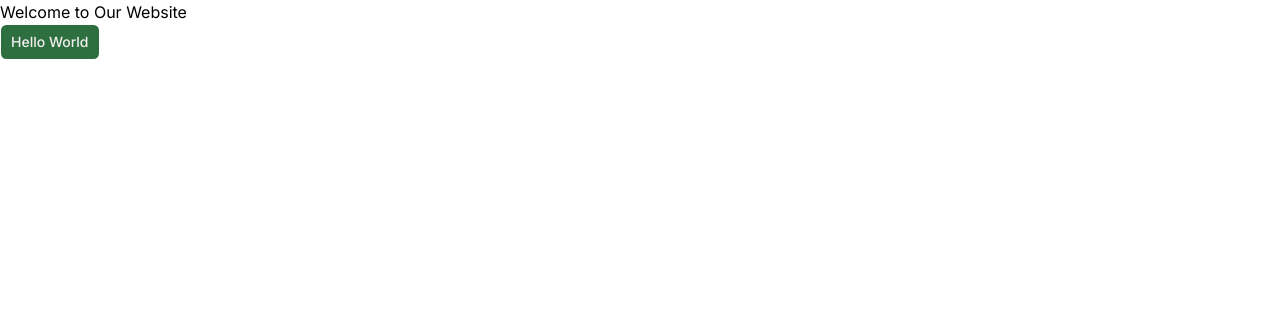
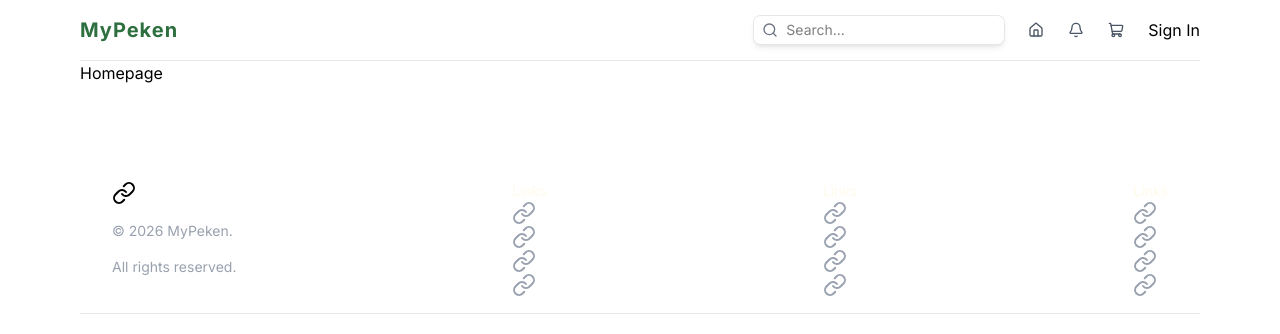
Before and after one commit to AdityaAdnyana/my-peken, a Next.js app in the folder my-peken/: page / in a window 1280 px wide. Shown: the top 334 px of the page. Built offline with nearby package versions, Linux system fonts and the light colour scheme.

Commit message:
feat: Footer, Navbar + SearchBar

```diff
--- a/my-peken/src/app/page.tsx
+++ b/my-peken/src/app/(buyer)/page.tsx
@@ -3,9 +3,6 @@ import Image from "next/image";
 
 export default function Home() {
   return (
-    <div>
-      <h1>Welcome to Our Website</h1>
-      <Button>Hello World</Button>
-    </div>
+    <div className="">Homepage</div>
   );
 }
--- a/my-peken/src/app/globals.css
+++ b/my-peken/src/app/globals.css
@@ -2,7 +2,7 @@
 @import "tw-animate-css";
 @import "shadcn/tailwind.css";
 
-@theme {
+@theme{
   /* Custom colors start */
   --color-mypeken-white : #F2F0EF;
   --color-mypeken-black : #4A4A4A;
@@ -13,8 +13,8 @@
   --color-mypeken-gray : #6B7280;
   /* Custom colors end */
 
-    --font-sans: var(--font-sans);
-    --font-heading: var(--font-heading);
+    --font-sans: var(--font-inter);
+    --font-heading: var(--font-monserrat);
 
     --color-sidebar-ring: var(--sidebar-ring);
     --color-sidebar-border: var(--sidebar-border);
@@ -165,3 +165,20 @@
     --radius: 0.5rem;
   }
 }
+
+@layer utilities{
+  :root {
+    --font-monserrat: 'Montserrat', sans-serif;
+    --font-inter: 'Inter', sans-serif;
+  }
+  h1,
+  h2,
+  h3,
+  h4,
+  h5{
+    font-family: var(--font-monserrat);
+  }
+  body{
+    font-family: var(--font-inter);
+  }
+}
--- a/my-peken/src/app/layout.tsx
+++ b/my-peken/src/app/layout.tsx
@@ -2,6 +2,8 @@ import type { Metadata } from "next";
 import { Inter, Montserrat } from "next/font/google";
 import "./globals.css";
 import { cn } from "@/lib/utils";
+import Navbar from "@/components/Navbar";
+import Footer from "@/components/Footer";
 
 const montserratHeading = Montserrat({subsets:['latin'],variable:'--font-heading'});
 
@@ -22,11 +24,14 @@ export const metadata: Metadata = {
 
 export default function RootLayout({ children }: LayoutProps<"/">) {
   return (
-    <html
-      lang="en"
-      className={cn("h-full", "antialiased", montserrat.variable, inter.variable, "font-sans", inter.variable, montserratHeading.variable)}
-    >
-      <body className="min-h-full flex flex-col">{children}</body>
+    <html lang="en">
+      <body className={cn("h-full", "antialiased", montserrat.variable, inter.variable, "font-sans", inter.variable, montserratHeading.variable)}>
+          <div className="mx-auto p-4 sm:max-w-xl md:max-w-2xl lg:max-w-3xl xl:max-w-6xl">
+            <Navbar />
+              {children}
+            <Footer />
+          </div>
+        </body>
     </html>
   );
 }
--- /dev/null
+++ b/my-peken/src/components/Footer.tsx
@@ -0,0 +1,40 @@
+import { Link } from "lucide-react"
+
+const Footer = () => {
+    return (
+        <div className="mt-16 flex flex-col flex-center md:flex-row md:items-start md:justify-between border-b md:gap-0 border-gray-200 p-8 pb-4">
+            <div className="flex flex-col gap-4 items-center md:items-start">
+                <Link href={"/"} className="flex items-center">
+                    <p className="hidden md:block text-xl font-bold tracking-wider text-mypeken-brand">
+                        MyPeken
+                    </p>
+                </Link>
+                <p className="text-sm text-gray-400">© 2026 MyPeken.</p>
+                <p className="text-sm text-gray-400">All rights reserved.</p>
+            </div>
+            <div className="flex-col gap-4 text-sm text-gray-400 items-center md:items-start">
+                <p className="text-sm text-amber-50">Links</p>
+                <Link href="/">Homepage</Link>
+                <Link href="/">Kontak</Link>
+                <Link href="/">Terms of Service</Link>
+                <Link href="/">Privacy Policy</Link>
+            </div>
+            <div className="flex-col gap-4 text-sm text-gray-400 items-center md:items-start">
+                <p className="text-sm text-amber-50">Links</p>
+                <Link href="/">Semua Produk</Link>
+                <Link href="/">Beras</Link>
+                <Link href="/">Daging</Link>
+                <Link href="/">Sayur</Link>
+            </div>
+            <div className="flex-col gap-4 text-sm text-gray-400 items-center md:items-start">
+                <p className="text-sm text-amber-50">Links</p>
+                <Link href="/">Tentang Kami</Link>
+                <Link href="/">Kontak</Link>
+                <Link href="/">Blog</Link>
+                <Link href="/">Afiliasi</Link>
+            </div>
+        </div>
+    )
+}
+
+export default Footer
--- /dev/null
+++ b/my-peken/src/components/Navbar.tsx
@@ -0,0 +1,26 @@
+import Link from "next/link"
+import SearchBar from "./SearchBar"
+import { Bell, Home, ShoppingCart } from "lucide-react"
+
+const Navbar = () => {
+    return (
+        <nav className="w-full flex items-center justify-between border-b border-gray-200 pb-4">
+            {/* LEFT */}
+            <Link href={"/"} className="flex items-center">
+                <p className="hidden md:block text-xl font-bold tracking-wider text-mypeken-brand">MyPeken</p>
+            </Link>
+            {/* RIGHT */}
+            <div className="flex items-center gap-6">
+                <SearchBar/>
+                <Link href={"/"}>
+                    <Home className="w-4 h-4 text-gray-600"/>
+                </Link>
+                <Bell className="w-4 h-4 text-gray-600"/>
+                <ShoppingCart className="w-4 h-4 text-gray-600"/>
+                <Link href={"/login"}>Sign In</Link>
+            </div>
+        </nav>
+    )
+}
+
+export default Navbar
--- /dev/null
+++ b/my-peken/src/components/SearchBar.tsx
@@ -0,0 +1,12 @@
+import { Search } from "lucide-react"
+
+const SearchBar = () => {
+    return(
+        <div className='hidden sm:flex items-center gap-2 rounded-md ring-1 ring-gray-200 px-2 py-1 shadow-md'>
+            <Search className="w-4 h-4 text-gray-500"/>
+            <input id="search" placeholder="Search..." className="text-sm outline-0" />
+        </div>
+    )
+}
+
+export default SearchBar
```
